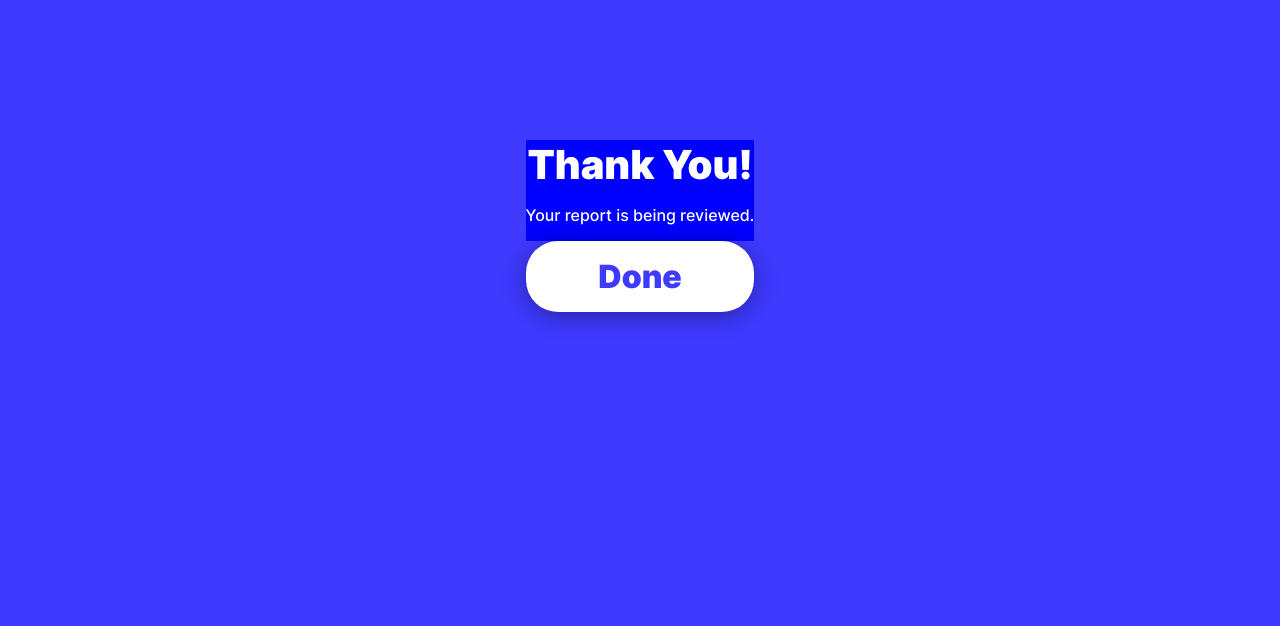
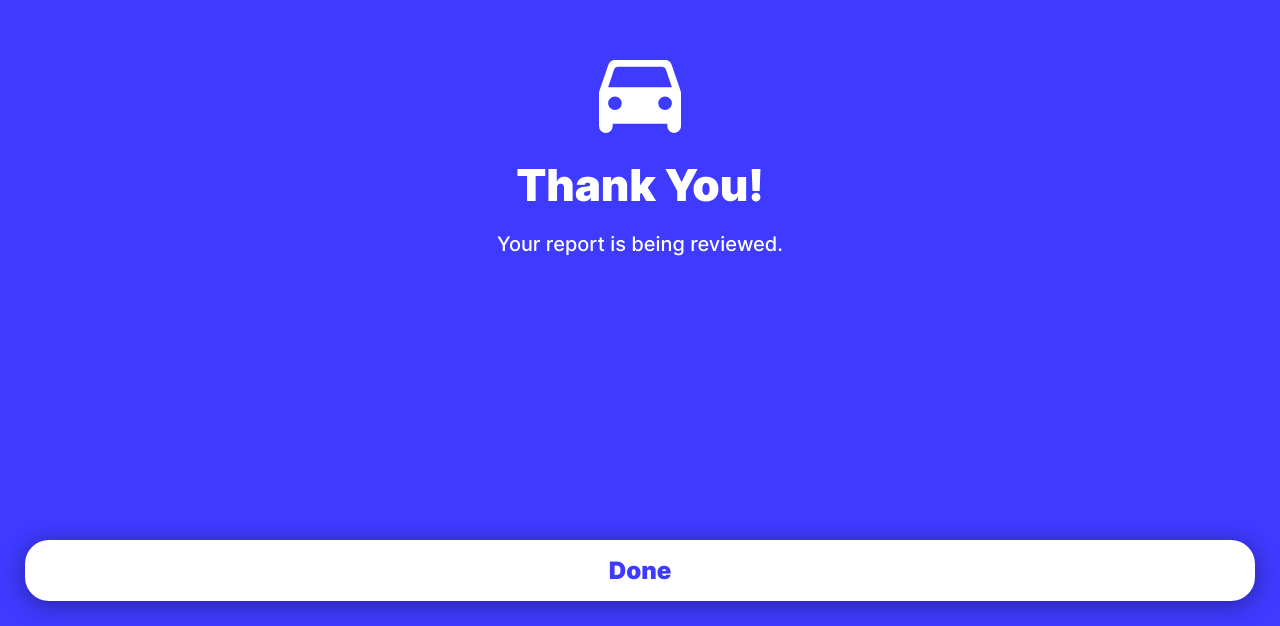
Before and after one commit to warrendlee1/roadai, a React (Create React App) app: page /confirmation in a window 1280 px wide. Shown: the part 174-800 px from the top of the page. Built offline with nearby package versions, Linux system fonts and the light colour scheme.

Commit message:
completed UI root - WIP react state

```diff
--- a/src/assets/Icons/CarIcon/index.jsx
+++ b/src/assets/Icons/CarIcon/index.jsx
@@ -0,0 +1,20 @@
+import * as React from "react";
+
+const CarIcon = (props) => (
+  <svg
+    width={82}
+    height={73}
+    fill="none"
+    xmlns="http://www.w3.org/2000/svg"
+    {...props}
+  >
+    <path
+      fillRule="evenodd"
+      clipRule="evenodd"
+      d="M66.055 0a6.807 6.807 0 0 1 6.47 4.601l8.974 25.83c.319.957.501 2.005.501 3.007v32.618c0 3.78-3.098 6.833-6.833 6.833-3.781 0-6.834-3.098-6.834-6.833v-2.278H13.667v2.278a6.824 6.824 0 0 1-6.834 6.833A6.824 6.824 0 0 1 0 66.056V33.438c0-1.048.182-2.05.501-3.007l8.975-25.83C10.432 1.913 12.938 0 15.944 0h50.111ZM9.111 43.278a6.824 6.824 0 0 0 6.833 6.833 6.824 6.824 0 0 0 6.833-6.833 6.824 6.824 0 0 0-6.833-6.834 6.824 6.824 0 0 0-6.833 6.834Zm56.944 6.833a6.824 6.824 0 0 1-6.833-6.833 6.824 6.824 0 0 1 6.833-6.834 6.824 6.824 0 0 1 6.834 6.834 6.824 6.824 0 0 1-6.834 6.833ZM14.896 9.931 9.111 27.333h63.778L67.103 9.931c-.638-1.822-2.369-3.098-4.328-3.098h-43.55c-1.96 0-3.69 1.276-4.329 3.098Z"
+      fill="#fff"
+    />
+  </svg>
+);
+
+export default CarIcon;
--- a/src/components/Header/index.css
+++ b/src/components/Header/index.css
@@ -2,7 +2,7 @@
   display: flex;
   justify-content: space-between;
   align-items: center;
-  padding: 25px;
+  /* padding: 25px; */
 }
 
 .header-title {
--- a/src/pages/Confirmation/index.css
+++ b/src/pages/Confirmation/index.css
@@ -11,31 +11,36 @@
   flex-direction: column;
   justify-content: center;
   text-align: center;
+  height: 100%;
+  flex: 1;
 }
 
 .confirmation-body {
   display: flex;
   flex-direction: column;
-  background-color: blue;
-  flex: 1;
+  justify-content: flex-end;
+  align-items: center;
+  flex: 1.5;
 }
 
 .confirmation-title {
   font-family: "Inter Black";
-  font-size: 2.5rem;
+  font-size: 2.75rem;
   margin: 0px;
+  margin-top: 25px;
   color: white;
 }
 
 .confirmation-subtitle {
   font-family: "Inter Medium";
-  font-size: 1rem;
+  font-size: 1.25rem;
   color: white;
 }
 
 .confirmation-footer {
   display: flex;
-  justify-self: flex-end;
+  padding: 25px;
+  flex: 1;
 }
 
 .confirmation-button {
@@ -45,16 +50,22 @@
   display: flex;
   justify-content: center;
   align-items: center;
-  border-radius: 2rem;
+  align-self: flex-end;
+  border-radius: 1.5rem;
   box-shadow: 0px 4px 23px rgba(0, 0, 0, 0.36);
   /* text */
   font-family: "Inter Black";
   text-decoration: none;
-  font-size: 2rem;
+  font-size: 1.5rem;
   color: #3e3aff;
   transition: 0.2s;
 }
 
 .confirmation-button:active {
   box-shadow: none;
+  background-color: #3e3aff;
+  color: white;
+  border: solid;
+  border-width: 2px;
+  border-color: white;
 }
--- a/src/pages/Confirmation/index.jsx
+++ b/src/pages/Confirmation/index.jsx
@@ -4,6 +4,7 @@ import { Link } from "react-router-dom";
 
 // Files
 import "./index.css";
+import CarIcon from "../../assets/Icons/CarIcon";
 
 const Confirmation = (props) => {
   const { content } = props;
@@ -11,6 +12,7 @@ const Confirmation = (props) => {
     <div className="confirmation-root">
       <div className="confirmation-content">
         <div className="confirmation-body">
+          <CarIcon />
           <p className="confirmation-title">{content["primary-message"]}</p>
           <p className="confirmation-subtitle">
             {content["secondary-message"]}
--- a/src/pages/FAQ/index.css
+++ b/src/pages/FAQ/index.css
@@ -0,0 +1,35 @@
+.faq-root {
+  display: flex;
+  flex-direction: column;
+  padding: 25px;
+}
+.faq-content {
+  display: flex;
+  flex-direction: column;
+  justify-content: space-between;
+  flex: 1;
+}
+
+.faq-body {
+  font-family: "Inter Medium";
+  font-size: 1.2rem;
+}
+
+.faq-button {
+  background-color: #3e3aff;
+  padding: 16px;
+  display: flex;
+  justify-content: center;
+  align-items: center;
+  border-radius: 1rem;
+  box-shadow: 0px 4px 16px rgba(0, 0, 0, 0.1);
+  /* text */
+  font-family: "Inter Black";
+  text-decoration: none;
+  font-size: 1.5rem;
+  color: white;
+}
+
+.faq-button:active {
+  box-shadow: none;
+}
--- a/src/pages/FAQ/index.jsx
+++ b/src/pages/FAQ/index.jsx
@@ -5,14 +5,23 @@ import { Link } from "react-router-dom";
 // Components
 import Header from "../../components/Header";
 
+// Files
+import "./index.css";
+
 const FAQ = (props) => {
   const { content } = props;
 
   return (
-    <div>
+    <div className="faq-root">
       <Header title={content["header-title"]} />
-      <p>{content["body-content"]}</p>
-      <Link to="/">Done</Link>
+      <div className="faq-content">
+        <div className="faq-body">
+          <p>{content["body-content"]}</p>
+        </div>
+        <Link className="faq-button" to="/">
+          Done
+        </Link>
+      </div>
     </div>
   );
 };
--- a/src/pages/Home/index.css
+++ b/src/pages/Home/index.css
@@ -2,6 +2,7 @@
   width: 100%;
   display: flex;
   flex-direction: column;
+  padding: 25px;
 }
 
 .home-body {
@@ -15,7 +16,6 @@
   background-color: #3e3aff;
   padding: 40px;
   width: 100%;
-  margin: 25px;
   display: flex;
   justify-content: center;
   align-items: center;
@@ -36,7 +36,6 @@
 .home-footer {
   display: flex;
   justify-content: center;
-  padding: 25px;
 }
 
 .home-footer-text {
--- a/src/pages/Report/index.css
+++ b/src/pages/Report/index.css
@@ -2,6 +2,7 @@
   width: 100%;
   display: flex;
   flex-direction: column;
+  padding: 25px;
 }
 
 .report-body {
@@ -9,7 +10,6 @@
   justify-content: start;
   flex: 1;
   flex-direction: column;
-  margin: 25px;
 }
 
 .report-label {
@@ -28,6 +28,7 @@
 }
 .report-label:active {
   box-shadow: none;
+  background-color: #36E55C;
 }
 
 .report-footer {
@@ -35,7 +36,6 @@
   /* flex: 1; */
   justify-content: space-between;
   align-items: center;
-  margin: 25px;
 }
 
 .report-primary-button {
@@ -67,7 +67,6 @@
   font-family: "Inter Black";
   text-decoration: none;
   font-size: 1.5rem;
-  color: #3e3aff;
-
+  color: gray;
   margin-right: 25px;
 }
--- a/src/pages/Report/index.jsx
+++ b/src/pages/Report/index.jsx
@@ -1,5 +1,5 @@
 // Libraries
-import React from "react";
+import React, { useState } from "react";
 import { Link } from "react-router-dom";
 
 // Files
@@ -8,6 +8,7 @@ import "./index.css";
 
 const Report = (props) => {
   const { content } = props;
+  const [selectedLabels, setSelectedLabels] = useState([]);
   return (
     <div className="report-root">
       <Header title={content["header-title"]} />
```
